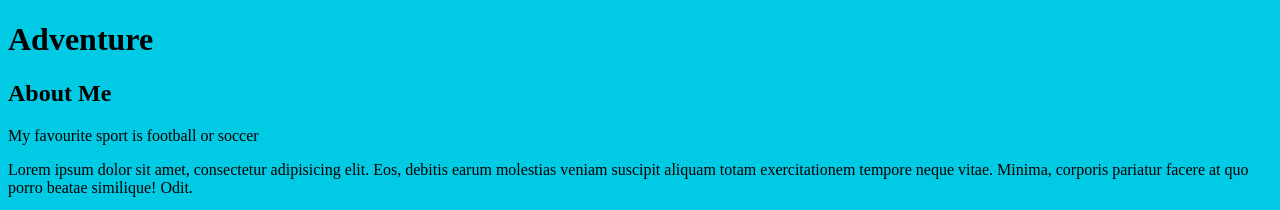
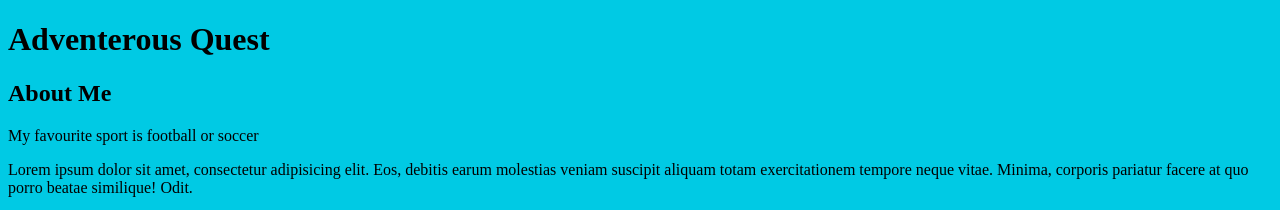
Before and after one commit to Oba-EA/new-git-project, a plain HTML site: page index.html in a window 1280 px wide. Shown: the top 210 px of the page. Drawn offline with Linux system fonts and the light colour scheme.

Commit message:
Revert "Changed Header to Adventure"
This reverts commit 5a3ec22a6f86079f0ee92ee730b7adc8e1f5f565.

```diff
--- a/index.html
+++ b/index.html
@@ -10,7 +10,7 @@
 <body>
 
     <header>
-        <h1>Adventure</h1>
+        <h1>Adventerous Quest</h1>
     </header>
 
     <div class="container">
```
